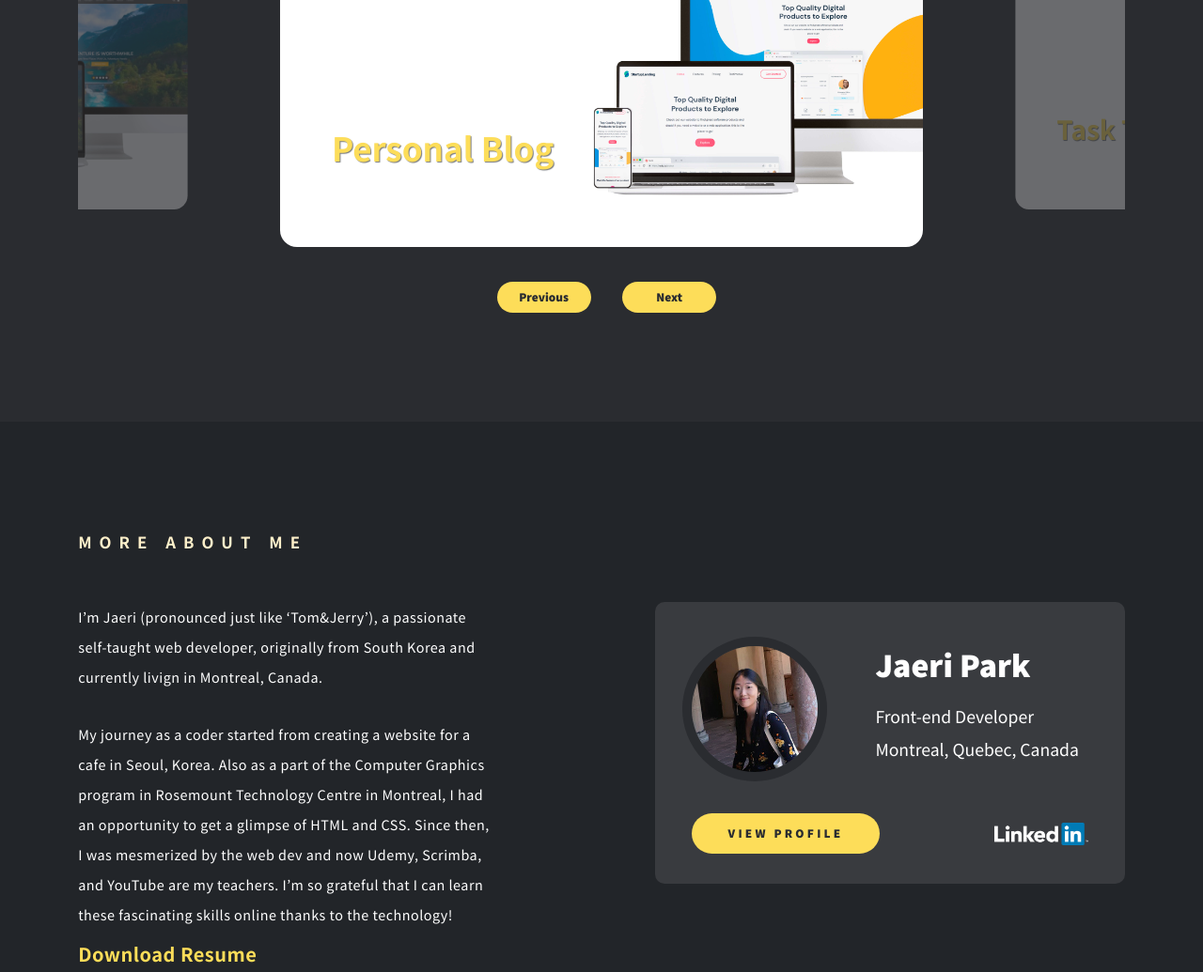
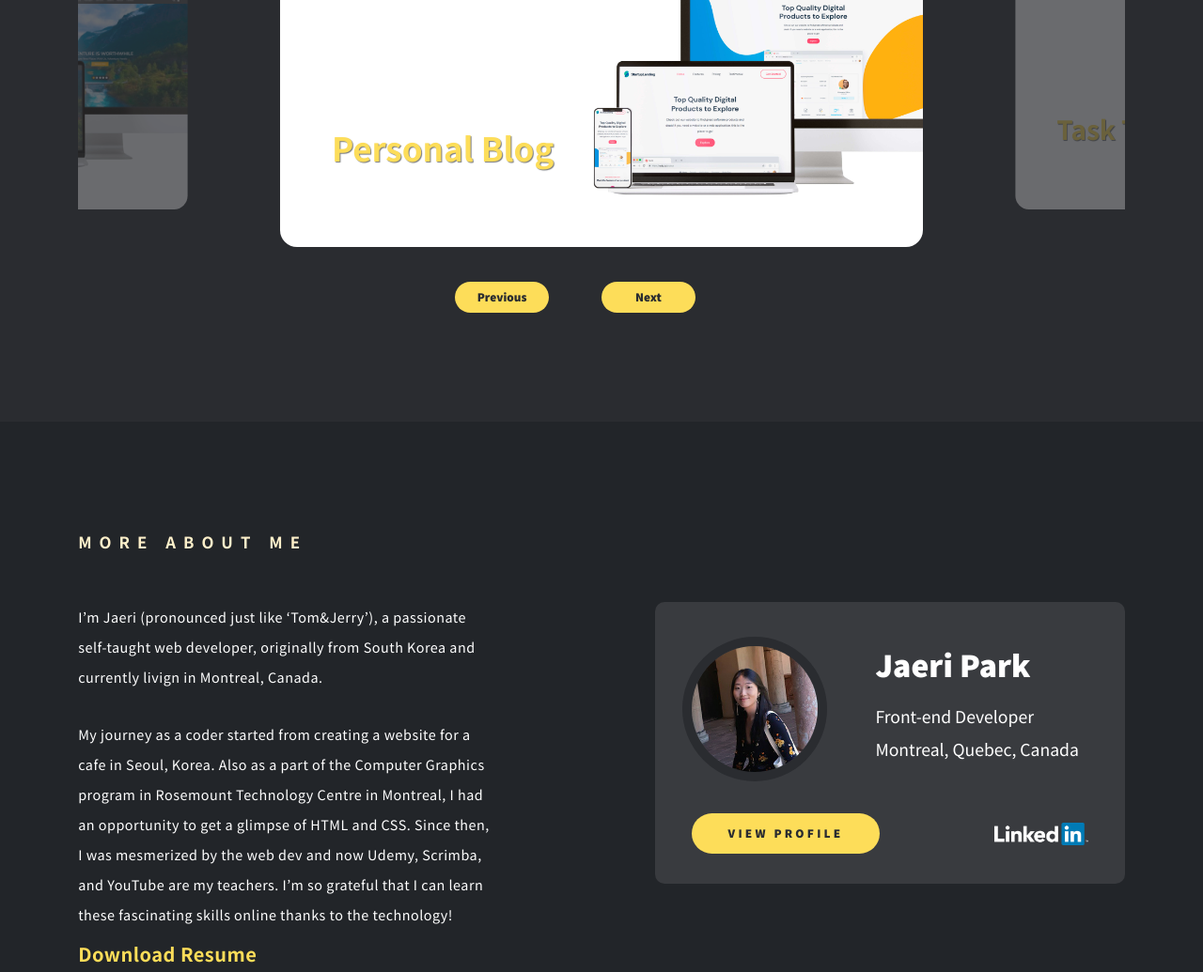
Before and after one commit to motonim/portfolio0313, a plain HTML site: page index.html in a window 1280 px wide. Shown: the part 2952-3987 px from the top of the page at 94% size. Drawn offline with nearby package versions, Linux system fonts and the light colour scheme.

Commit message:
updating the position of button for ipad size

```diff
--- a/assets/scss/style.scss
+++ b/assets/scss/style.scss
@@ -187,19 +187,21 @@ header {
   border-radius: 50px;
   width: 100px;
   outline: none;
+
 }
 
 .slick-next {
-  left: 52%;
+  left: 50%;
   cursor: pointer;
   font-family: var(--ff-primary);
   background-color: var(--clr-accent);
   color: var(--clr-bg01);
   transition: all 0.3s ease-in-out;
+
 }
 
 .slick-prev {
-  left: 40%;
+  left: 36%;
   cursor: pointer;
   font-family: var(--ff-primary);
   background-color: var(--clr-accent);
@@ -215,6 +217,7 @@ header {
   padding-top: 55px !important;
   padding-bottom: 55px !important;
 }
+
 
 ///////////////////////////////////////////////
 //-------------------- NAVBAR ---------------//
@@ -933,6 +936,7 @@ footer {
   }
 
   .projects {
+    padding: 5em 0;
     .container {
       .card {
         .slider {
```
Also changed, not shown: assets/scss/style.css, 1 other file.
